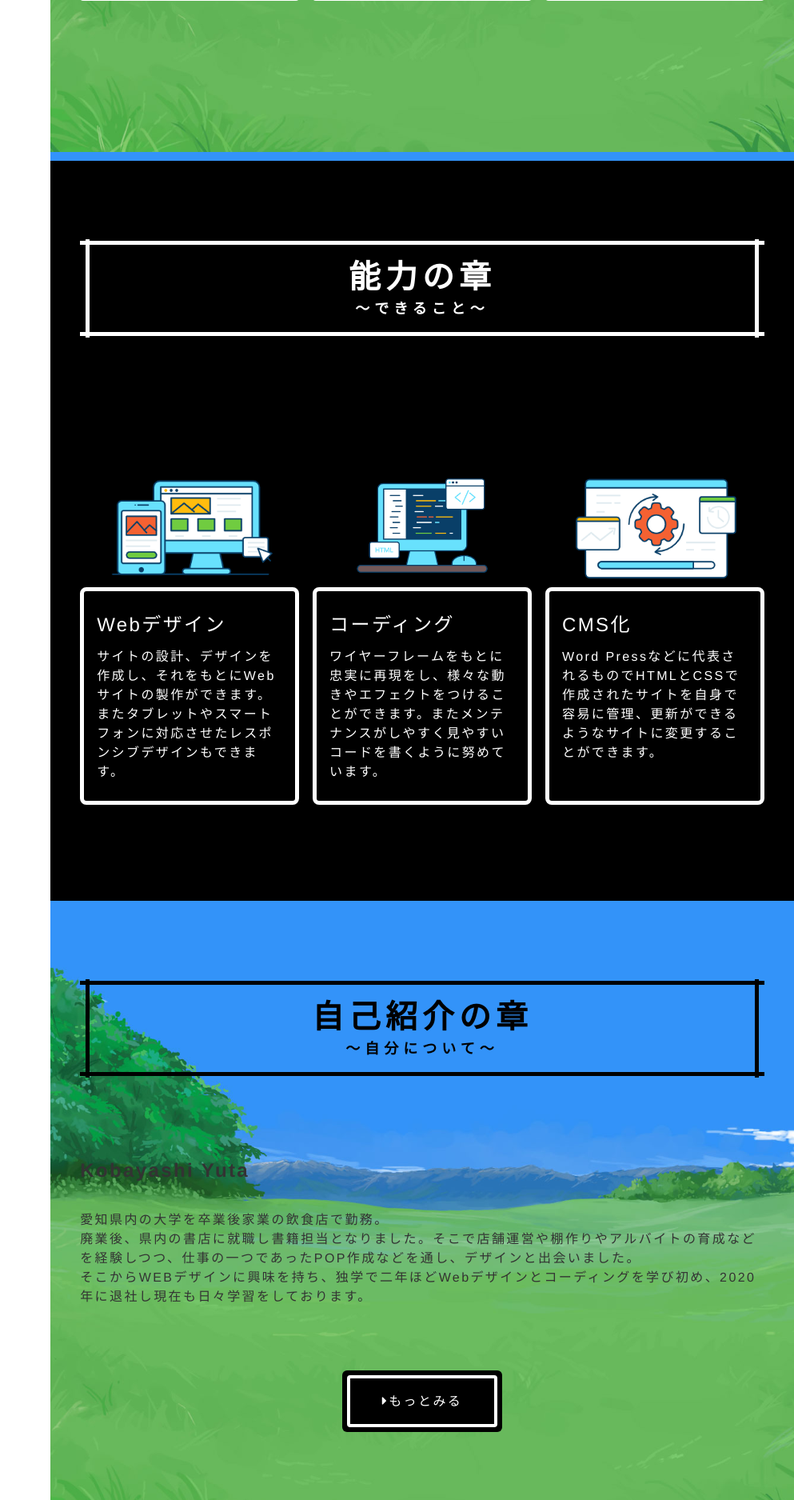
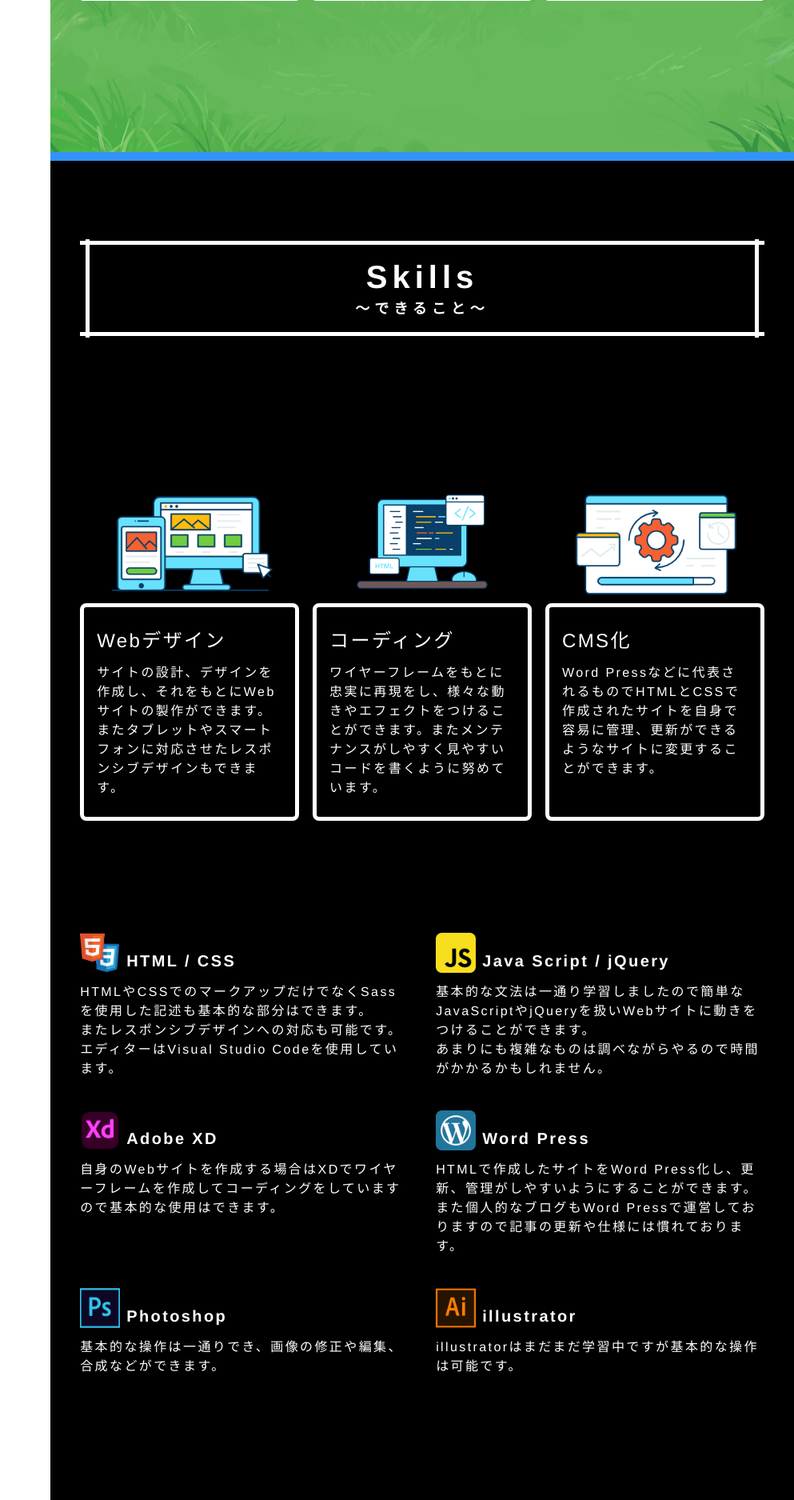
Before and after one commit to kbo580/new-portfolio, a PHP site: page /top.html in a window 1280 px wide. Shown: the part 2210-4085 px from the top of the page at 80% size, without its empty margins (287-1280 px from the left). Run offline with PHP 8.4, Linux system fonts and the light colour scheme; style sheets or scripts are compiled from the project's sources.

Commit message:
Add files via upload

```diff
--- a/css/styles.css
+++ b/css/styles.css
@@ -677,47 +677,58 @@ footer .copy {
 }
 
 /* ------------------------------------ */
-/* service */
+/* skill */
 /* ------------------------------------ */
 /*---- レイアウトここから ----*/
-.service {
+.skill {
   width: 100%;
   color: #fff;
   background-color: #000;
 }
 
-.service-wrapper {
+.skill-wrapper {
+  margin-bottom: 60px;
+}
+
+.skill-item {
+  width: 100%;
+}
+
+.skill-item:not(:last-child) {
+  margin-bottom: 60px;
+}
+
+/* 個々のスキルの説明ブロック */
+.skill__set {
   margin-bottom: 30px;
-}
-
-.service-item {
-  width: 100%;
-}
-
-.service-item:not(:last-child) {
-  margin-bottom: 60px;
+  width: 100%;
+}
+
+.skill__set:last-child {
+  margin-bottom: 0;
 }
 
 /*---- レイアウトここまで ----*/
 /* セクションの見出し */
-.service .section-heading {
+.skill .section-heading {
   color: #fff;
   border-top: solid 5px #fff;
   border-bottom: solid 5px #fff;
-}
-
-.service .section-heading::before, .service .section-heading:after {
+  margin-bottom: 120px;
+}
+
+.skill .section-heading::before, .skill .section-heading:after {
   background-color: #fff;
 }
 
 /* サービスの画像 */
-.service_image-wrapper {
+.skill_image-wrapper {
   width: 100%;
   overflow: hidden;
   aspect-ratio: 16 / 9;
 }
 
-.service_image-wrapper img {
+.skill_image-wrapper img {
   height: 100%;
   width: 100%;
   -o-object-fit: cover;
@@ -725,21 +736,44 @@ footer .copy {
 }
 
 /* サービスのテキスト */
-.service_text-wrapper {
+.skill_text-wrapper {
   border: 5px solid #fff;
   border-radius: 8px;
   padding: 1.5em 1em;
   width: 100%;
 }
 
-.service_text-wrapper .h3-title {
+.skill_text-wrapper .h3-title {
   margin-bottom: 10px;
 }
 
+/* スキルの名前 */
+.skill__set-name {
+  margin-bottom: 8px;
+  font-weight: bold;
+  display: -webkit-box;
+  display: -ms-flexbox;
+  display: flex;
+  -webkit-box-align: end;
+      -ms-flex-align: end;
+          align-items: flex-end;
+  font-size: calc(1.125rem + ((1vw - 3.75px) * 0.2424));
+}
+
+/* スキルのアイコン */
+.skill__set-icon {
+  background: url(../images/wordpress_icon_130782.png) center/cover;
+  width: 40px;
+  height: 40px;
+  display: inline-block;
+  margin-right: 8px;
+}
+
+/* スキルの説明 */
 @media (min-width: 575px) {
   /*---- レイアウトここから ----*/
-  .service-wrapper {
-    margin-bottom: 0;
+  .skill-wrapper {
+    margin-bottom: 140px;
     padding-top: 60px;
     display: -webkit-box;
     display: -ms-flexbox;
@@ -748,7 +782,7 @@ footer .copy {
         -ms-flex-pack: justify;
             justify-content: space-between;
   }
-  .service-item {
+  .skill-item {
     width: 32%;
     display: -webkit-box;
     display: -ms-flexbox;
@@ -758,14 +792,40 @@ footer .copy {
         -ms-flex-direction: column;
             flex-direction: column;
   }
-  .service-item:not(:last-child) {
+  .skill-item:not(:last-child) {
     margin-bottom: 0px;
   }
-  /*---- レイアウトここまで ----*/
-  .service_text-wrapper {
+  .skill_text-wrapper {
     -webkit-box-flex: 1;
         -ms-flex: 1;
             flex: 1;
+  }
+  .skill__sets-wrapper {
+    display: -webkit-box;
+    display: -ms-flexbox;
+    display: flex;
+    -webkit-box-pack: justify;
+        -ms-flex-pack: justify;
+            justify-content: space-between;
+    -ms-flex-wrap: wrap;
+        flex-wrap: wrap;
+    width: 100%;
+  }
+  /* 個々のスキルの説明ブロック */
+  .skill__set {
+    width: 48%;
+    margin-bottom: 40px;
+  }
+  /*---- レイアウトここまで ----*/
+  /* スキルの名前 */
+  .skill__set-name {
+    margin-bottom: 12px;
+    font-size: 1.25rem;
+  }
+  /* スキルのアイコン */
+  .skill__set-icon {
+    width: 50px;
+    height: 50px;
   }
 }
 
--- a/css/styles.scss
+++ b/css/styles.scss
@@ -718,34 +718,52 @@ footer{
 }
 
 /* ------------------------------------ */
-/* service */
+/* skill */
 /* ------------------------------------ */
 /*---- レイアウトここから ----*/
-.service{
+.skill{
   width: 100%;
   color: #fff;
   background-color: #000;
 }
 
-.service-wrapper{
+.skill-wrapper{
+  margin-bottom: 60px;
+  // border: 1px solid #fff;
+}
+
+.skill-item{
+  width: 100%;
+}
+
+.skill-item:not(:last-child){
+  margin-bottom: 60px;
+}
+
+.skill__sets{
+  // border: 1px solid #fff;
+}
+
+/* 個々のスキルの説明ブロック */
+.skill__set{
   margin-bottom: 30px;
-}
-
-.service-item{
   width: 100%;
-}
-
-.service-item:not(:last-child){
-  margin-bottom: 60px;
-}
+  // border: 1px solid #fc2;
+
+  &:last-child{
+    margin-bottom: 0;
+  }
+}
+
 /*---- レイアウトここまで ----*/
 
 /* セクションの見出し */
-.service{
+.skill{
   .section-heading{
     color: #fff;
     border-top: solid 5px #fff;
     border-bottom: solid 5px #fff;
+    margin-bottom: 120px;
     &::before,
     &:after{
       background-color: #fff;
@@ -754,7 +772,7 @@ footer{
 }
 
 /* サービスの画像 */
-.service_image-wrapper{
+.skill_image-wrapper{
   width: 100%;
   overflow: hidden;
   aspect-ratio: 16 / 9;
@@ -767,7 +785,7 @@ footer{
 }
 
 /* サービスのテキスト */
-.service_text-wrapper{
+.skill_text-wrapper{
   @include border;
   padding:  1.5em 1em;
   width: 100%;
@@ -777,34 +795,83 @@ footer{
   }
 }
 
+/* スキルの名前 */
+.skill__set-name{
+  margin-bottom: 8px;
+  font-weight: bold;
+  display: flex;
+  align-items: flex-end;
+  font-size: calc(1.125rem + ((1vw - 3.75px) * 0.2424));
+}
+
+/* スキルのアイコン */
+.skill__set-icon{
+  background: url(../images/wordpress_icon_130782.png) center/cover;
+  width: 40px;
+  height: 40px;
+  display: inline-block;
+  margin-right: 8px;
+}
+
+/* スキルの説明 */
+.skill__set-explain{
+  // color: $textColorC;
+}
+
 @media (min-width: 575px){
   /*---- レイアウトここから ----*/
-  .service-wrapper{
-    margin-bottom: 0;
+  .skill-wrapper{
+    margin-bottom: 140px;
     padding-top: 60px;
     display: flex;
     justify-content: space-between;
   }
 
-  .service-item{
+  .skill-item{
     width: 32%;
     display: flex;
     flex-direction: column;
   }
 
-  .service-item:not(:last-child){
+  .skill-item:not(:last-child){
     margin-bottom: 0px;
   }
+
+  .skill_text-wrapper{
+    flex: 1;
+  }
+
+  .skill__sets-wrapper{
+    display: flex;
+    justify-content: space-between;
+    flex-wrap:wrap;
+    width: 100%;
+  }
+
+  /* 個々のスキルの説明ブロック */
+  .skill__set{
+    width: 48%;
+    margin-bottom: 40px;
+  }
   /*---- レイアウトここまで ----*/
 
-  .service_text-wrapper{
-    flex: 1;
-  }
+  /* スキルの名前 */
+  .skill__set-name{
+    margin-bottom: 12px;
+    font-size: rem(20);
+  }
+
+  /* スキルのアイコン */
+  .skill__set-icon{
+    width: 50px;
+    height: 50px;
+  }
+
 }
 
 @media (min-width: 1025px){
   /*---- レイアウトここから ----*/
-  .service{
+  .skill{
     // height: 1000px;
   }
   /*---- レイアウトここまで ----*/
--- a/top.html
+++ b/top.html
@@ -38,7 +38,7 @@
               <ul class="nav-list">
                 <li><a href="index.html">Top</a></li>
                 <li><a href="#works">Works</a></li>
-                <li><a href="#service">Service</a></li>
+                <li><a href="#skill">Skills</a></li>
                 <li><a href="#profile">Profile</a></li>
                 <li><a href="#contact">Contact</a></li>
                 <li><a href="">Blog</a></li>
@@ -56,7 +56,7 @@
           <ul class="nav-list">
             <li><span class="cursor"><i class="fas fa-caret-right"></i></span><a href="index.html">Top</a></li>
             <li><span class="cursor"><i class="fas fa-caret-right"></i></span><a href="#works">Works</a></li>
-            <li><span class="cursor"><i class="fas fa-caret-right"></i></span><a href="#service">Service</a></li>
+            <li><span class="cursor"><i class="fas fa-caret-right"></i></span><a href="#skill">Skills</a></li>
             <li><span class="cursor"><i class="fas fa-caret-right"></i></span><a href="#profile">Profile</a></li>
             <li><span class="cursor"><i class="fas fa-caret-right"></i></span><a href="#contact">Contact</a></li>
             <li><span class="cursor"><i class="fas fa-caret-right"></i></span><a href="404.html">Blog</a></li>
@@ -205,56 +205,96 @@
 
         </section>
 
-        <section class="service" id="service">
+        <section class="skill" id="skill">
           <div class="inner">
-            <h2 class="section-heading">能力の章<span class="section-heading-sub-title">できること</span></h2>
+            <h2 class="section-heading">Skills<span class="section-heading-sub-title">できること</span></h2>
 
-            <div class="service-wrapper">
+            <div class="skill-wrapper">
 
-              <div class="service-item">
-                <figure class="service_image-wrapper">
+              <div class="skill-item">
+                <figure class="skill_image-wrapper">
                   <img src="images/design.png" alt="">
                 </figure>
 
-                <div class="service_text-wrapper">
+                <div class="skill_text-wrapper">
                   <p class="h3-title">Webデザイン</p>
-                  <p class="service-text">サイトの設計、デザインを作成し、それをもとにWebサイトの製作ができます。またタブレットやスマートフォンに対応させたレスポンシブデザインもできます。</p>
+                  <p class="skill-text">サイトの設計、デザインを作成し、それをもとにWebサイトの製作ができます。またタブレットやスマートフォンに対応させたレスポンシブデザインもできます。</p>
                 </div>
-                <!-- /service_text-wrapper -->
+                <!-- /skill_text-wrapper -->
 
               </div>
-              <!-- /service-item -->
+              <!-- /skill-item -->
 
-              <div class="service-item">
-                <figure class="service_image-wrapper">
+              <div class="skill-item">
+                <figure class="skill_image-wrapper">
                   <img src="images/cording.png" alt="">
                 </figure>
 
-                <div class="service_text-wrapper">
+                <div class="skill_text-wrapper">
                   <p class="h3-title">コーディング</p>
-                  <p class="service-text">ワイヤーフレームをもとに忠実に再現をし、様々な動きやエフェクトをつけることができます。またメンテナンスがしやすく見やすいコードを書くように努めています。</p>
+                  <p class="skill-text">ワイヤーフレームをもとに忠実に再現をし、様々な動きやエフェクトをつけることができます。またメンテナンスがしやすく見やすいコードを書くように努めています。</p>
                 </div>
-                <!-- /service_text-wrapper -->
+                <!-- /skill_text-wrapper -->
 
               </div>
-              <!-- /service-item -->
+              <!-- /skill-item -->
 
-              <div class="service-item">
-                <figure class="service_image-wrapper">
+              <div class="skill-item">
+                <figure class="skill_image-wrapper">
                   <img src="images/wordpress-image.png" alt="">
                 </figure>
 
-                <div class="service_text-wrapper">
+                <div class="skill_text-wrapper">
                   <p class="h3-title">CMS化</p>
-                  <p class="service-text">Word Pressなどに代表されるものでHTMLとCSSで作成されたサイトを自身で容易に管理、更新ができるようなサイトに変更することができます。</p>
+                  <p class="skill-text">Word Pressなどに代表されるものでHTMLとCSSで作成されたサイトを自身で容易に管理、更新ができるようなサイトに変更することができます。</p>
                 </div>
-                <!-- /service_text-wrapper -->
+                <!-- /skill_text-wrapper -->
 
               </div>
-              <!-- /service-item -->
+              <!-- /skill-item -->
 
             </div>
-            <!-- /service-wrapper -->
+            <!-- /skill-wrapper -->
+
+            <div class="skill__sets">
+
+              <div class="skill__sets-wrapper">
+
+                <ul class="skill__set">
+                  <li class="skill__set-name"><span style="background-image: url(images/html&css-icon.png);" class="skill__set-icon"></span>HTML / CSS</li>
+                  <li class="skill__set-explain">HTMLやCSSでのマークアップだけでなくSassを使用した記述も基本的な部分はできます。<br>またレスポンシブデザインへの対応も可能です。<br>エディターはVisual Studio Codeを使用しています。</li>
+                </ul>
+
+                <ul class="skill__set">
+                  <li class="skill__set-name"><span style="background-image: url(images/javascript_icon.png);"class="skill__set-icon"></span>Java Script / jQuery</li>
+                  <li class="skill__set-explain">基本的な文法は一通り学習しましたので簡単なJavaScriptやjQueryを扱いWebサイトに動きをつけることができます。<br>あまりにも複雑なものは調べながらやるので時間がかかるかもしれません。</li>
+                </ul>
+
+                <ul class="skill__set">
+                  <li class="skill__set-name"><span style="background-image: url(images/xd_icon.png);"class="skill__set-icon"></span>Adobe XD</li>
+                  <li class="skill__set-explain">自身のWebサイトを作成する場合はXDでワイヤーフレームを作成してコーディングをしていますので基本的な使用はできます。</li>
+                </ul>
+
+                <ul class="skill__set">
+                  <li class="skill__set-name"><span style="background-image: url(images/wordpress_icon.png);"class="skill__set-icon"></span>Word Press</li>
+                  <li class="skill__set-explain">HTMLで作成したサイトをWord Press化し、更新、管理がしやすいようにすることができます。<br>また個人的なブログもWord Pressで運営しておりますので記事の更新や仕様には慣れております。</li>
+                </ul>
+
+                <ul class="skill__set">
+                  <li class="skill__set-name"><span style="background-image: url(/images/photoshop-icon.png);"class="skill__set-icon"></span>Photoshop</li>
+                  <li class="skill__set-explain">基本的な操作は一通りでき、画像の修正や編集、合成などができます。</li>
+                </ul>
+
+                <ul class="skill__set">
+                  <li class="skill__set-name"><span style="background-image: url(/images/illustrator_icon.png);"class="skill__set-icon"></span>illustrator</li>
+                  <li class="skill__set-explain">illustratorはまだまだ学習中ですが基本的な操作は可能です。</li>
+                </ul>
+
+              </div>
+              <!-- /skill__sets-wrapper -->
+
+            </div>
+            <!-- /skill__sets -->
 
           </div>
           <!-- /inner -->
```
Also changed, not shown: other parts of css/styles.css (+0 -66 lines), other parts of css/styles.scss (+1 -64 lines), 1 other file.
